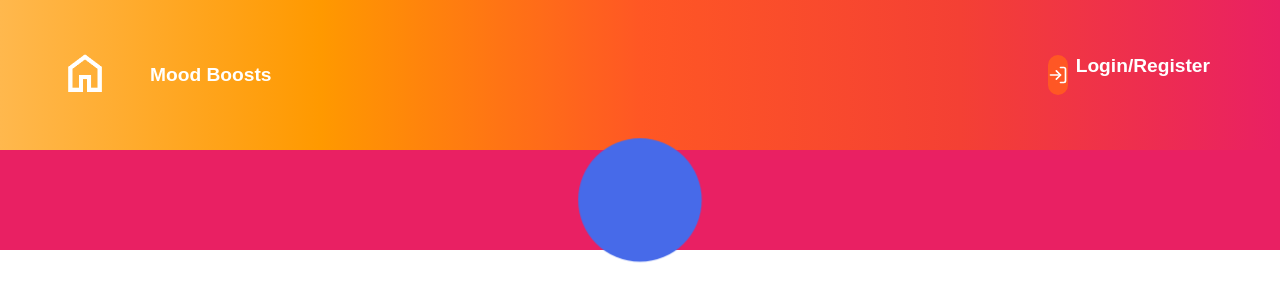
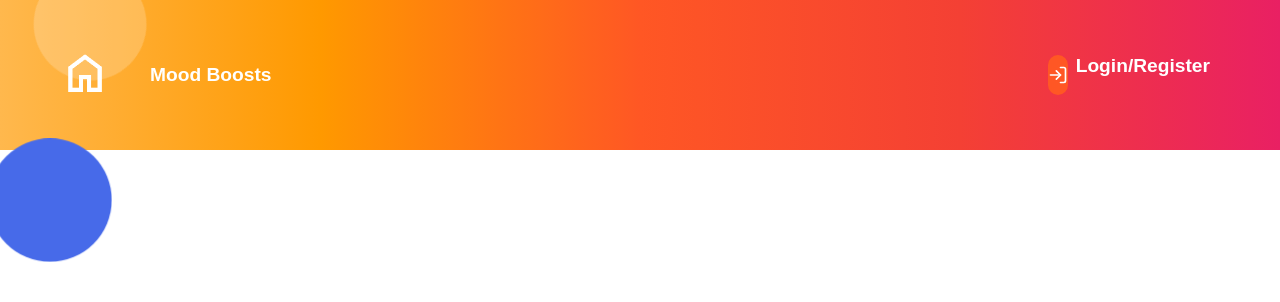
Before and after one commit to TDManning/mood_boost_fe, a React (Create React App) app in the folder mood_boost_fe/: page /breathing in a window 1280 px wide. Shown: the top 302 px of the page. Built offline with nearby package versions, Linux system fonts and the light colour scheme.

Commit message:
Feat: breathing page css refactor.

```diff
--- a/mood_boost_fe/src/BreathingPage/BreathingPage.css
+++ b/mood_boost_fe/src/BreathingPage/BreathingPage.css
@@ -1,22 +1,8 @@
 
-.breathing-page {
+body, html {
+    margin: 0;
     padding: 0;
-    margin: 0;
     height: 100%;
-    width: 100%;
-    display: flex;
-    background-color:linear-gradient(0.25turn, #ffb84d, #ff9900, #ff5724, #f44034, #e92063);
-    justify-content: center;
-    align-items: center;
-    background-color: #e92063;
-}
-.background {
-    position: absolute;
-    top: 0;
-    left: 0;
-    width: 100%;
-    height: 100%;
-    z-index: 1;
 }
 
 .breathing-circle {
--- a/mood_boost_fe/src/BreathingPage/BreathingPage.jsx
+++ b/mood_boost_fe/src/BreathingPage/BreathingPage.jsx
@@ -6,11 +6,11 @@ function BreathingPage() {
   return (
     <div>
         <section class="breathing-page">
-            {/* <FloatingCircles class="background"/> */}
+            <FloatingCircles class="background"/>
             <div className="breathing-circle"></div>
       </section>
     </div>
-  )
+  );
 }
 
 export default BreathingPage;
```
